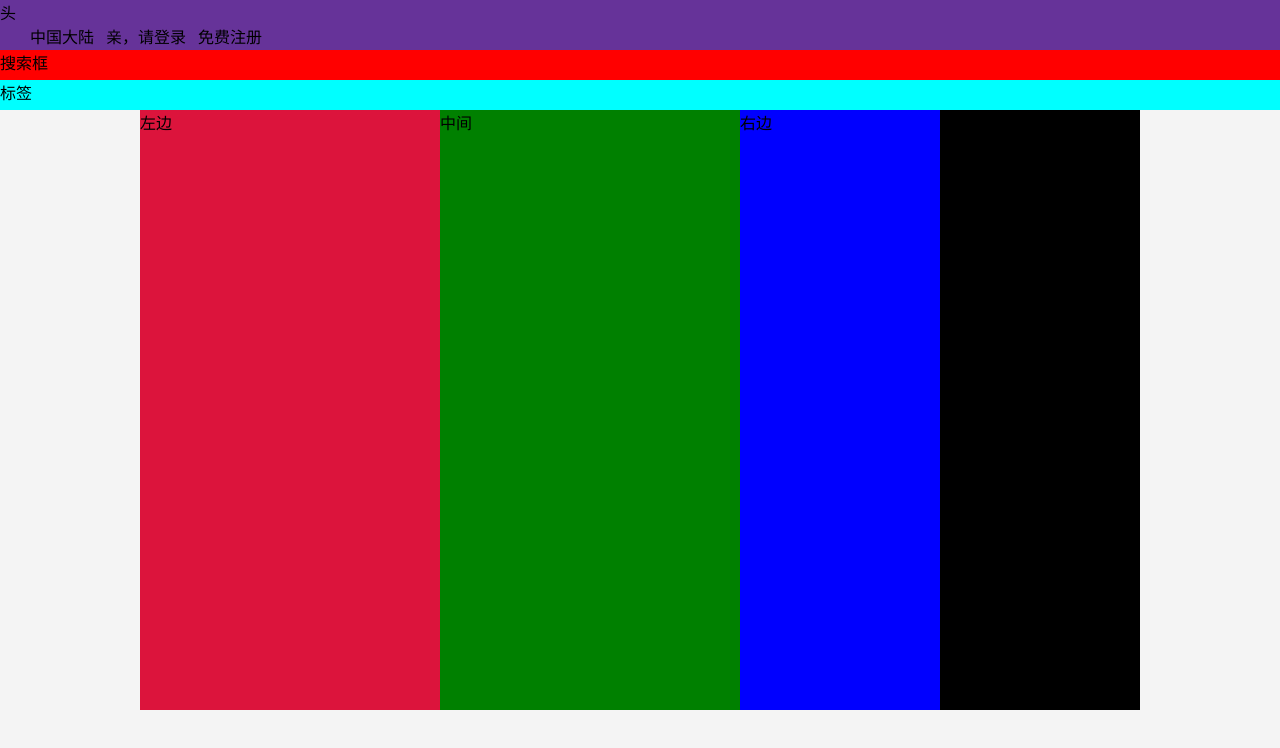
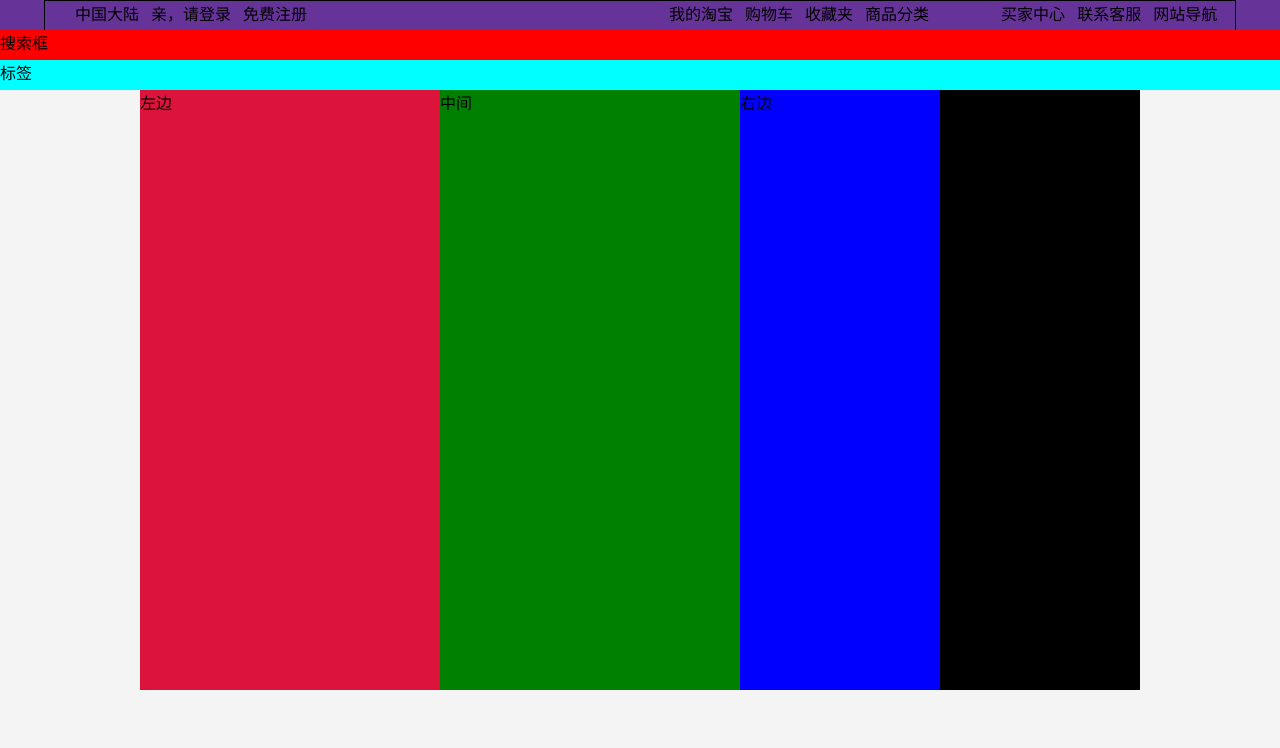
Before and after one commit to fds520/htmlCssJsDemo, a website: page src/taobao/html/demo.html in a window 1280 px wide. Drawn offline with Linux system fonts and the light colour scheme.

Commit message:
淘宝demo

```diff
--- a/src/taobao/css/demo.css
+++ b/src/taobao/css/demo.css
@@ -4,7 +4,6 @@
 }
 ul{
     list-style:none;
-    padding-left: 30px;
 }
 li{
     margin-right: 12px;
@@ -22,8 +21,27 @@ html,body{
 }
 .header{
     width: 100%;
-    height: 50px;
+    height: 30px;
     background-color: rebeccapurple;
+}
+.header .header-inner{
+    margin: 0 auto;
+    width: 1190px;
+    height: 30px;
+    border: 1px solid black;
+}
+/**/
+.header .header-left{
+    margin-left: 30px;
+    float: left;
+}
+.header .header-right1{
+    margin-left: 350px;
+    float: left;
+}
+.header .header-right2{
+    margin-left: 60px;
+    float: left;
 }
 .header2{
     width: 100%;
--- a/src/taobao/html/demo.html
+++ b/src/taobao/html/demo.html
@@ -9,12 +9,24 @@
 <body>
 <div class="demo">
     <div class="header">
-        头
-        <ul>
-            <li>中国大陆</li>
-            <li>亲，请登录</li>
-            <li>免费注册</li>
-        </ul>
+        <div class="header-inner">
+            <ul class="header-left">
+                <li>中国大陆</li>
+                <li>亲，请登录</li>
+                <li>免费注册</li>
+            </ul>
+            <ul class="header-right1">
+                <li>我的淘宝</li>
+                <li>购物车</li>
+                <li>收藏夹</li>
+                <li>商品分类</li>
+            </ul>
+            <ul class="header-right2">
+                <li>买家中心</li>
+                <li>联系客服</li>
+                <li>网站导航</li>
+            </ul>
+        </div>
     </div>
     <div class="header2">
         搜索框
```
